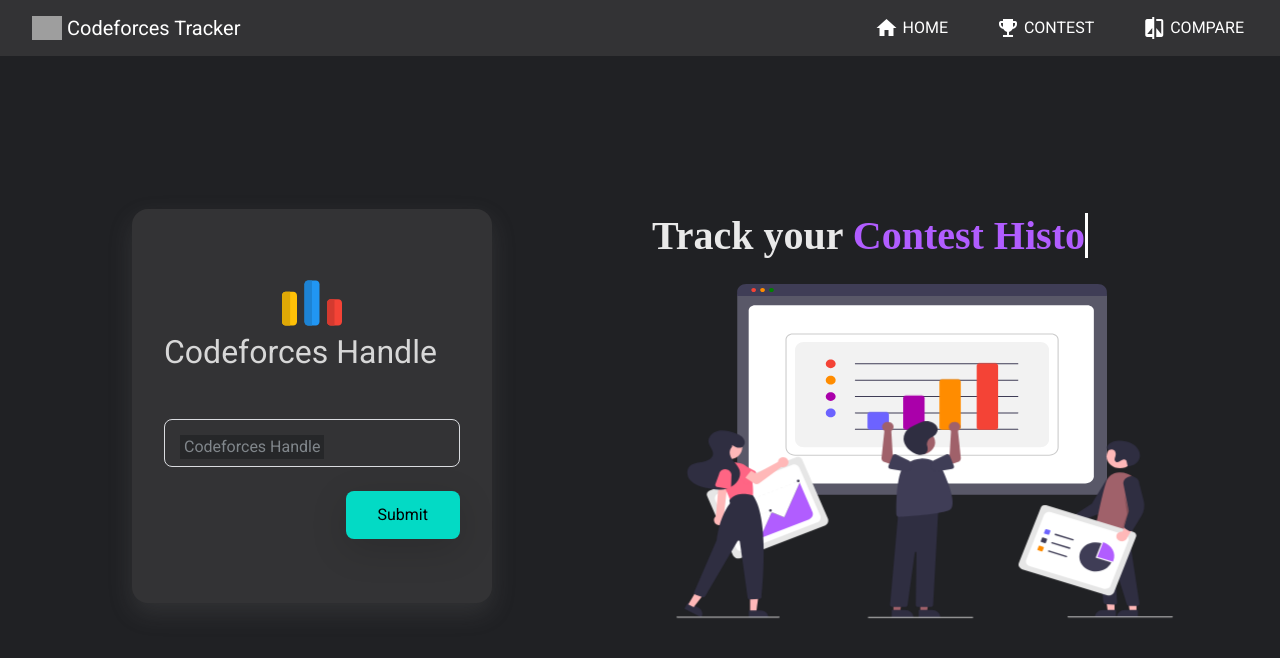
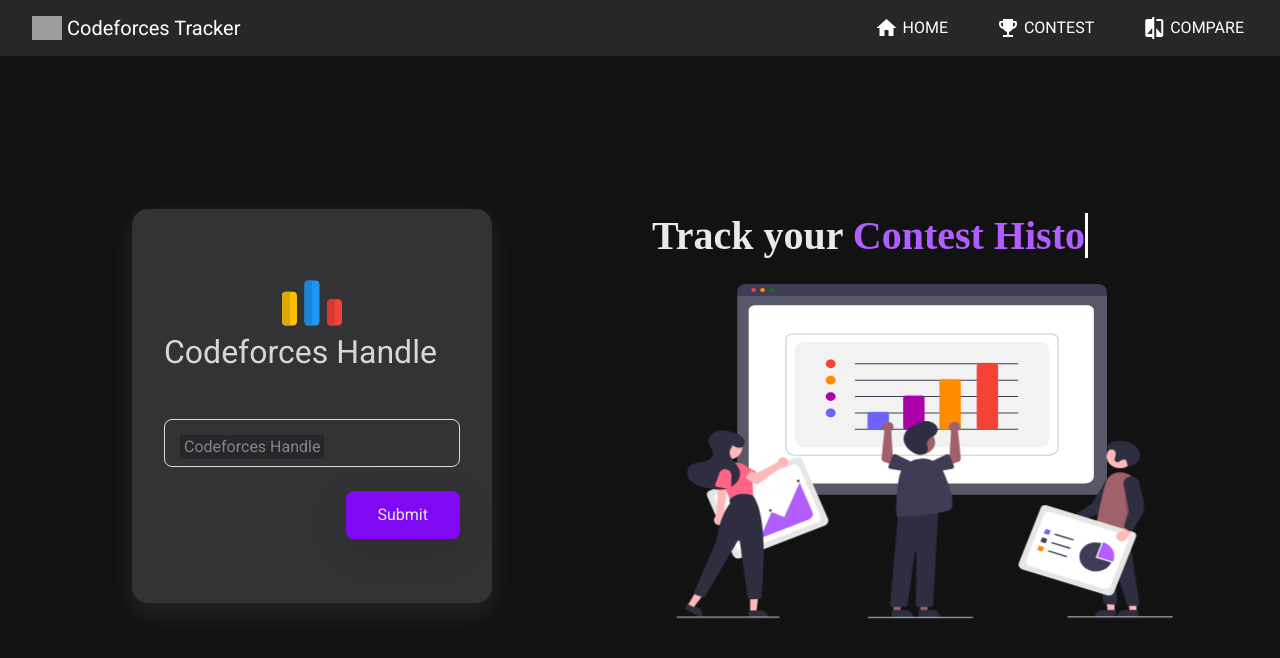
Before and after one commit to wasim7raja10/Codeforces-tracker, a website: page index.html in a window 1280 px wide. In both pictures the pointer is over the input "Submit". Drawn offline with nearby package versions, Linux system fonts and the light colour scheme; grey boxes are pictures that could not be loaded.

Commit message:
change color

```diff
--- a/style.css
+++ b/style.css
@@ -36,7 +36,7 @@
 /******** Nav bar *********/
 
 .navcolor{
-    background-color: #333335;
+    background-color: #262729;
 }
 
 .material-icons:hover{
@@ -61,7 +61,7 @@
   box-sizing: border-box;
 }
 body{
-  background-color: #202124;
+  background-color: #121212;
   margin: 0;
   padding: 0;
   font-family: var(--body-font);
@@ -158,8 +158,8 @@
 }
 .form__button:hover{
   box-shadow: 0 10px 36px rgba(0,0,0,.15);
-  background-color: #03DAC5;
-  color: #000;
+  background-color: #8108f3;
+  color: var(--h1toh6-color);
 }
 
 /*Input focus move up label*/
```
